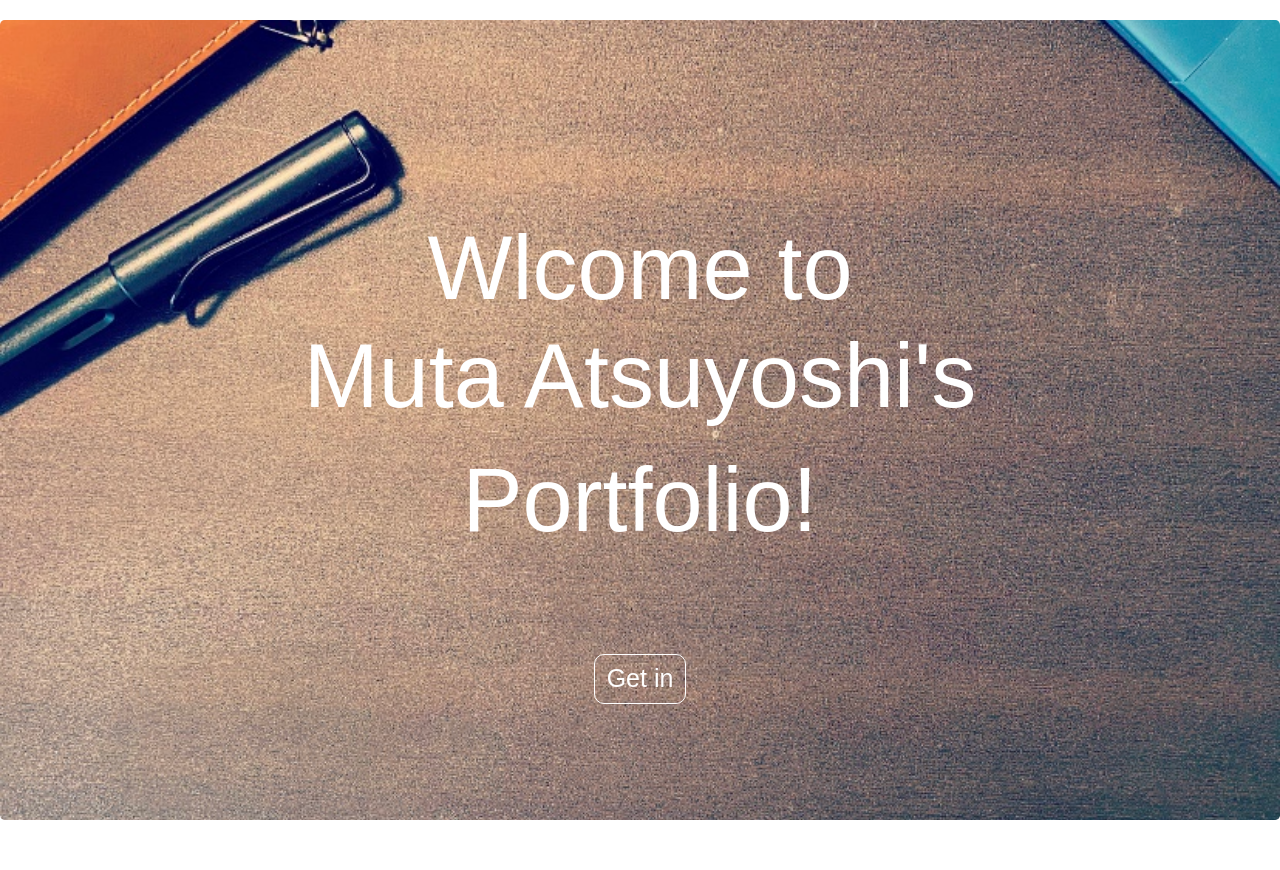
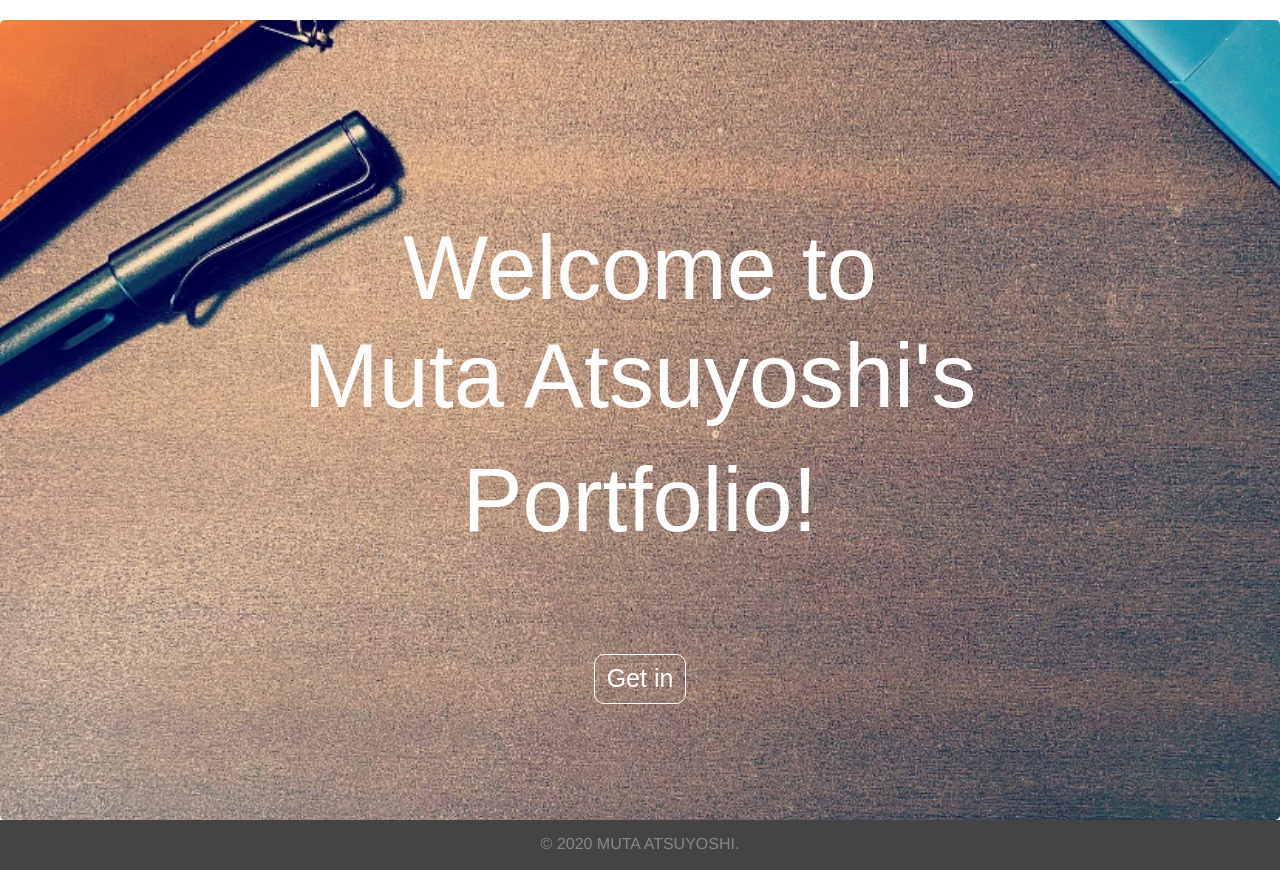
Before and after one commit to Atsu1314/My_Portfolio, a Vue app in the folder portfolio_project/: page / in a window 1280 px wide. Built offline with nearby package versions, Linux system fonts and the light colour scheme; a web font is replaced by a local one.

Commit message:
modification of Top

```diff
--- a/portfolio_project/src/App.vue
+++ b/portfolio_project/src/App.vue
@@ -1,23 +1,32 @@
 <template>
   <div id="app">
-    <Header></Header>
-    <Top></Top>
-    <!-- <HelloWorld msg="Welcome to Your Vue.js App"/> -->
+    <Top :class="{welcome: get_in}" v-on:getIn="getIn()"></Top>
+    <Main v-show="get_in" :class="{show: get_in}"></Main>
+    <Footer/>
   </div>
 </template>
 
 <script>
-// import HelloWorld from './components/HelloWorld.vue'
-import Header from './components/parts/Header.vue'
-import Top from './components/parts/Top.vue'
-
+import Footer from './components/parts/Footer.vue'
+import Top from './views/Top.vue'
+import Main from './views/Main.vue'
 
 export default {
   name: 'App',
   components: {
-    // HelloWorld,
-    Header,
     Top,
+    Main,
+    Footer,
+  },
+  data(){
+    return{
+      get_in: false,
+    }
+  },
+  methods: {
+    getIn() {
+      this.get_in = true
+    }
   }
 }
 </script>
@@ -31,4 +40,13 @@ export default {
   color: #2c3e50;
   margin-top: 20px;
 }
+
+.welcome{
+  background: white!important;
+  transition: all 600ms 0s ease;
+}
+
+.show{
+  transition: all 600ms 0s ease;
+}
 </style>
--- /dev/null
+++ b/portfolio_project/src/components/parts/Footer.vue
@@ -0,0 +1,19 @@
+<template lang="html">
+  <div class="container-fluid">
+    © 2020 MUTA ATSUYOSHI.
+  </div>
+</template>
+
+<script>
+export default {
+}
+</script>
+
+<style lang="css" scoped>
+div{
+  height : 50px;
+  color:#888;
+  background-color: #444;
+  line-height: 3em;
+}
+</style>
--- a/portfolio_project/src/router/router.js
+++ b/portfolio_project/src/router/router.js
@@ -0,0 +1,15 @@
+import Vue from 'vue'
+import Router from 'vue-router'
+import Top from '../views/Top.vue'
+import Main from '../views/Main.vue'
+
+
+Vue.use(Router)
+
+export default new Router({
+  mode: 'history',
+  routes: [
+    {path: '/', name: 'Top', component: Top },
+    {path: '/Main', name: 'Main', component: Main },
+  ]
+})
--- /dev/null
+++ b/portfolio_project/src/views/Main.vue
@@ -0,0 +1,13 @@
+<template lang="html">
+  <div class="">
+    ここにMainを作成．
+  </div>
+</template>
+
+<script>
+export default {
+}
+</script>
+
+<style lang="css" scoped>
+</style>
--- a/portfolio_project/src/components/parts/Top.vue
+++ b/portfolio_project/src/views/Top.vue
@@ -1,22 +1,26 @@
 <template id="">
-  <div class="jumbotron junbotron-extend" :class="{welcome : get_in}">
+  <div class="jumbotron junbotron-extend">
+
     <div class="container-fluid text-center">
-      Wlcome to <p class="name">Muta Atsuyoshi's</p> Portfolio!
+      Welcome to <p class="name">Muta Atsuyoshi's</p> Portfolio!
     </div>
-    <div class="btn" @click='welcome' :class="{clicked : get_in}"><p>Get in</p></div>
+
+    <div class="btn" @click="welcome()" :class="{clicked : getInOfTop}"><p>Get in</p></div>
+
   </div>
 </template>
 
 <script type="text/javascript">
   export default {
-    data() {
-      return {
-      get_in : false,
+    data(){
+      return{
+        getInOfTop: false
       }
     },
     methods: {
       welcome() {
-        this.get_in = !this.get_in
+        this.getInOfTop = true,
+        this.$emit('getIn')
       }
     }
   }
@@ -27,9 +31,10 @@
 .junbotron-extend{
   position:relative;
   height: 100vh;
-  background: url("../../assets/IMG_0167.jpg") no-repeat center center;
+  background: url("../assets/IMG_0167.jpg") no-repeat center center;
   background-color: #aaa;
   background-size: cover;
+  margin-bottom: 0;
 }
 
 div{
@@ -71,9 +76,4 @@ div{
   color: white!important;
   transition: all 600ms 0s ease;
 }
-
-.welcome{
-  background: white;
-  transition: all 600ms 0s ease;
-}
 </style>
```
